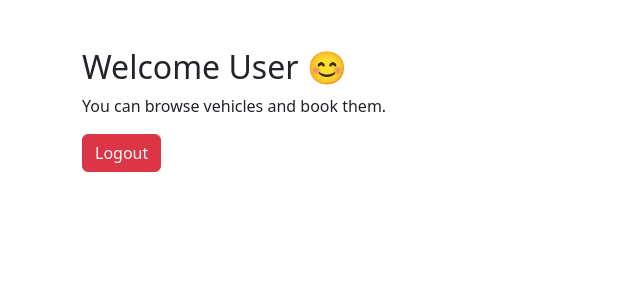
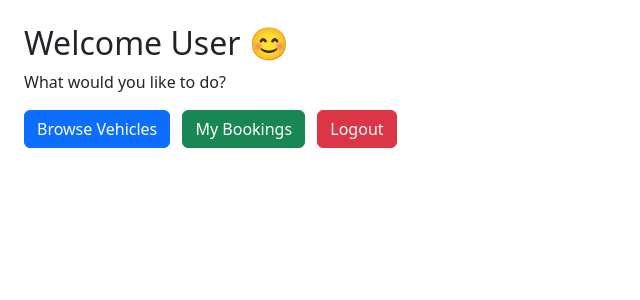
Before and after one commit to vasantrj/vehicle-rental-system, a PHP site: page /user/dashboard.php in a window 1280 px wide. Shown: the top 300 px of the page, without its empty margins (0-640 px from the left). Run offline with PHP 8.4, Linux system fonts and the light colour scheme; a user stored in the database is signed in.

Commit message:
Update backend: booking flow and admin approval

```diff
--- a/user/dashboard.php
+++ b/user/dashboard.php
@@ -10,16 +10,19 @@ if (!isset($_SESSION['role']) || $_SESSION['role'] !== "user") {
 <!DOCTYPE html>
 <html>
 <head>
-    <title>User Dashboard</title>
-    <link href="https://cdn.jsdelivr.net/npm/bootstrap@5.3.2/dist/css/bootstrap.min.css" rel="stylesheet">
+  <title>User Dashboard</title>
+  <link href="https://cdn.jsdelivr.net/npm/bootstrap@5.3.2/dist/css/bootstrap.min.css" rel="stylesheet">
 </head>
-<body>
+<body class="p-4">
 
-<div class="container mt-5">
-    <h2>Welcome User 😊</h2>
-    <p>You can browse vehicles and book them.</p>
+  <h2>Welcome User 😊</h2>
+  <p>What would you like to do?</p>
+
+  <div class="mt-3">
+    <a class="btn btn-primary me-2" href="vehicles.php">Browse Vehicles</a>
+    <a class="btn btn-success me-2" href="my-bookings.php">My Bookings</a>
     <a class="btn btn-danger" href="../auth/logout.php">Logout</a>
-</div>
+  </div>
 
 </body>
 </html>
```
Also changed, not shown: admin/bookings.php (+20 -6 lines), user/book-vehicle.php (+11 -2 lines).
